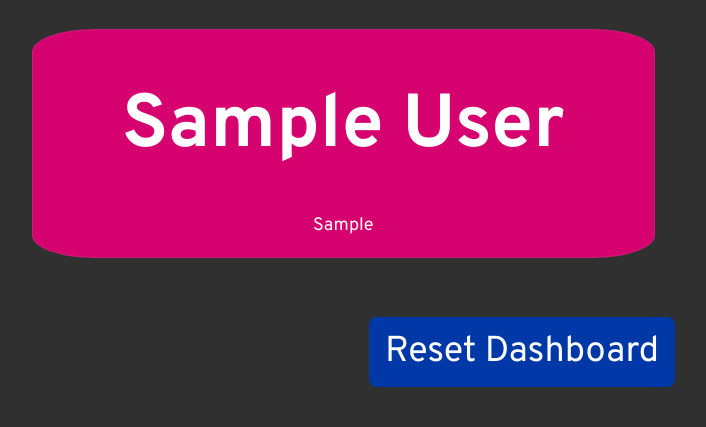
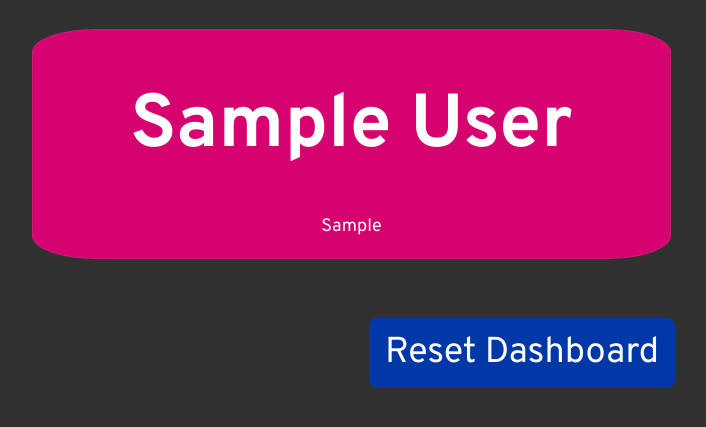
Before and after one commit to TRezendes/pill_pack_dashboard, a Flask app: page /dashboard in a window 1280 px wide. Shown: the top 427 px of the page, without its empty margins (118-824 px from the left). Run offline with Flask 2, Linux system fonts and the light colour scheme; tables that the repository leaves empty hold one stand-in row (values such as "Sample post"); some libraries are stand-ins or nearby versions.

Commit message:
110%! We ca'na keep this up captain!

```diff
--- a/ppd_flask/static/css/custom.css
+++ b/ppd_flask/static/css/custom.css
@@ -31,7 +31,7 @@ h1 {
     font-weight: 700;
 }
 .grid-container {
-    width: 105%;
+    width: 110%;
     display: grid;
     column-gap: 25px;
     row-gap: 25px;
```
